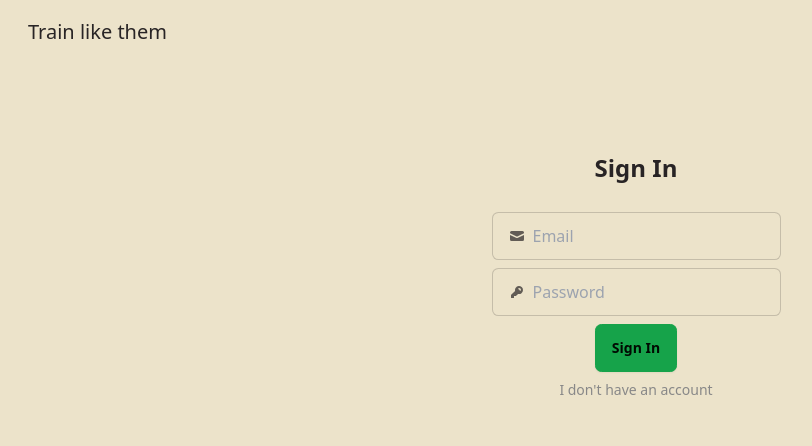
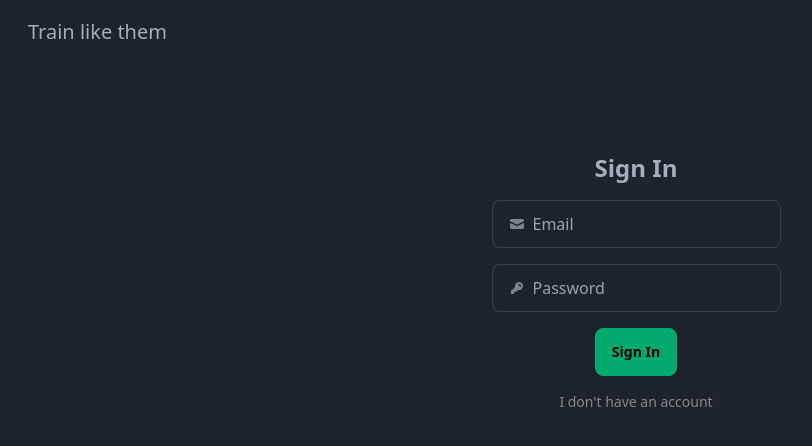
Before and after one commit to AlexGuenot/train_like_them, a Next.js app: page /login in a window 1280 px wide. Shown: the top 446 px of the page, without its empty margins (4-816 px from the left). Built offline with nearby package versions, Linux system fonts and the light colour scheme; no server answers.

Commit message:
log in / sign up toasts

```diff
--- a/src/app/layout.tsx
+++ b/src/app/layout.tsx
@@ -2,7 +2,7 @@ import type { Metadata } from "next";
 import "./globals.css";
 import { Provider } from  "./provider";
 import Header from "./components/header";
-import { Flip, Slide, ToastContainer } from 'react-toastify';
+import { Flip, ToastContainer } from 'react-toastify';
 import 'react-toastify/dist/ReactToastify.css';
 export const metadata: Metadata = {
   title: "Create Next App",
@@ -15,7 +15,7 @@ export default function RootLayout({
   children: React.ReactNode;
 }>) {
   return (
-    <html lang="en" data-theme="retro">
+    <html lang="en" data-theme="dark">
       <Provider>
         <body>
           <Header/>
--- a/src/app/login/page.tsx
+++ b/src/app/login/page.tsx
@@ -3,79 +3,92 @@ import { FormEvent, useState } from "react";
 import { signIn } from "next-auth/react";
 import { useRouter } from "next/navigation";
 import Link from "next/link";
+import { toast } from "react-toastify";
 
 export default function Login() {
+  // eslint-disable-next-line @typescript-eslint/no-unused-vars
   const [error, setError] = useState("");
   const router = useRouter();
 
   const handleSubmit = async (event: FormEvent<HTMLFormElement>) => {
     event.preventDefault();
     const formData = new FormData(event.currentTarget);
+    const email = formData.get("email");
+    const password = formData.get("password");
+
+    if (!email || !password) {
+      toast.error("Please fill in all fields.");
+      return;
+    }
+
     const res = await signIn("credentials", {
-      email: formData.get("email"),
-      password: formData.get("password"),
+      email: email,
+      password: password,
       redirect: false,
     });
     if (res?.error) {
       setError(res.error as string);
+      toast.error(res.error);
     }
     if (res?.ok) {
+      toast.success("Login successful!");
       return router.push("/");
     }
   };
+
   return (
     <section className="flex justify-center mt-16">
       <form
-      className="p-6 w-full max-w-[400px] flex flex-col justify-between items-center gap-2"
-      onSubmit={handleSubmit}>
-      {error && <div className="text-black">{error}</div>}
-      <h1 className="mb-5 text-2xl font-bold">Sign In</h1>
+        className="p-6 w-full max-w-[400px] flex flex-col justify-between items-center gap-4"
+        onSubmit={handleSubmit}
+      >
+        <h1 className="text-2xl font-bold">Sign In</h1>
         <label className="input input-bordered flex items-center gap-2">
           <svg
             xmlns="http://www.w3.org/2000/svg"
             viewBox="0 0 16 16"
             fill="currentColor"
-        className="h-4 w-4 opacity-70">
-        <path
-          d="M2.5 3A1.5 1.5 0 0 0 1 4.5v.793c.026.009.051.02.076.032L7.674 8.51c.206.1.446.1.652 0l6.598-3.185A.755.755 0 0 1 15 5.293V4.5A1.5 1.5 0 0 0 13.5 3h-11Z" />
-        <path
-          d="M15 6.954 8.978 9.86a2.25 2.25 0 0 1-1.956 0L1 6.954V11.5A1.5 1.5 0 0 0 2.5 13h11a1.5 1.5 0 0 0 1.5-1.5V6.954Z" />
+            className="h-4 w-4 opacity-70"
+          >
+            <path d="M2.5 3A1.5 1.5 0 0 0 1 4.5v.793c.026.009.051.02.076.032L7.674 8.51c.206.1.446.1.652 0l6.598-3.185A.755.755 0 0 1 15 5.293V4.5A1.5 1.5 0 0 0 13.5 3h-11Z" />
+            <path d="M15 6.954 8.978 9.86a2.25 2.25 0 0 1-1.956 0L1 6.954V11.5A1.5 1.5 0 0 0 2.5 13h11a1.5 1.5 0 0 0 1.5-1.5V6.954Z" />
           </svg>
           <input
             type="email"
             placeholder="Email"
             className="grow"
-          name="email" />
+            name="email"
+          />
         </label>
         <label className="input input-bordered flex items-center gap-2">
           <svg
             xmlns="http://www.w3.org/2000/svg"
             viewBox="0 0 16 16"
             fill="currentColor"
-        className="h-4 w-4 opacity-70">
+            className="h-4 w-4 opacity-70"
+          >
             <path
               fillRule="evenodd"
               d="M14 6a4 4 0 0 1-4.899 3.899l-1.955 1.955a.5.5 0 0 1-.353.146H5v1.5a.5.5 0 0 1-.5.5h-2a.5.5 0 0 1-.5-.5v-2.293a.5.5 0 0 1 .146-.353l3.955-3.955A4 4 0 1 1 14 6Zm-4-2a.75.75 0 0 0 0 1.5.5.5 0 0 1 .5.5.75.75 0 0 0 1.5 0 2 2 0 0 0-2-2Z"
-          clipRule="evenodd" />
+              clipRule="evenodd"
+            />
           </svg>
           <input
             type="password"
             className="grow"
             name="password"
-          placeholder="Password" />
+            placeholder="Password"
+          />
         </label>
-
-      <button className=" btn btn-success">
-        Sign In
-      </button>
+        <button className="btn btn-success">Sign In</button>
 
         <Link
           href="/register"
-        className="text-sm text-[#888] transition duration-300 ease hover:text-[#eb650b]">
+          className="text-sm text-[#888] transition duration-300 ease hover:text-[#eb650b]"
+        >
           I don&apos;t have an account
         </Link>
       </form>
     </section>
   );
-
-};
+}
--- a/src/app/register/page.tsx
+++ b/src/app/register/page.tsx
@@ -1,23 +1,24 @@
 "use client";
-import { useRef, useState } from "react";
+import { useRef, FormEvent } from "react";
 import { useRouter } from "next/navigation";
 import Link from "next/link";
 import { register } from "@/actions/register";
 import { toast } from "react-toastify";
 
-
 export default function Register() {
-  const [error, setError] = useState<string>();
   const router = useRouter();
   const ref = useRef<HTMLFormElement>(null);
-  const handleSubmit = async (formData: FormData) => {
+
+  const handleSubmit = async (event: FormEvent<HTMLFormElement>) => {
+    event.preventDefault();
+
+    const formData = new FormData(event.currentTarget);
     const email = formData.get("email") as string;
     const password = formData.get("password") as string;
     const name = formData.get("name") as string;
 
     if (!email || !password || !name) {
       toast.error("Please fill in all fields.");
-
       return;
     }
 
@@ -26,11 +27,16 @@ export default function Register() {
       password,
       name,
     });
-    ref.current?.reset();
+
     if (r?.error) {
-      setError(r.error);
+      if (r.error.includes("already in use")) {
+        toast.error("Email already exist");
+      } else {
+        toast.error(r.error);
+      }
       return;
     } else {
+      ref.current?.reset();
       toast.success("Registration successful!");
       return router.push("/login");
     }
@@ -40,10 +46,9 @@ export default function Register() {
     <section className="flex justify-center mt-16">
       <form
         ref={ref}
-        action={handleSubmit}
+        onSubmit={handleSubmit} // Use onSubmit instead of action
         className="p-6 w-full max-w-[400px] flex flex-col justify-between items-center gap-2"
       >
-        {error && <div className="text-red-500">{error}</div>}
         <h1 className="mb-5 text-2xl font-bold">Register</h1>
 
         <label className="input input-bordered flex items-center gap-2">
@@ -63,7 +68,7 @@ export default function Register() {
           />
         </label>
         <label className="input input-bordered flex items-center gap-2">
-          <svg
+        <svg
             xmlns="http://www.w3.org/2000/svg"
             viewBox="0 0 16 16"
             fill="currentColor"
@@ -88,7 +93,7 @@ export default function Register() {
           >
             <path
               fillRule="evenodd"
-              d="M14 6a4 4 0 0 1-4.899 3.899l-1.955 1.955a.5.5 0 0 1-.353.146H5v1.5a.5.5 0 0 1-.5.5h-2a.5.5 0 0 1-.5-.5v-2.293a.5.5 0 0 1 .146-.353l3.955-3.955A4 4 0 1 1 14 6Zm-4-2a.75.75 0 0 0 0 1.5.5.5 0 0 1 .5.5.75.75 0 0 0 1.5 0 2 2 0 0 0-2-2Z"
+              d="M14 6a4 4 0 0 1-4.899 3.899l-1.955 1.955a.5.5 0 0 1-.353.146H5v1.5a.5.5 0 0 1-.5.5h-2a.5.5 0 0 1-.5-.5v-2.293a.5.5 0 0 1 .146-.353l3.955-3.955A4 4 0 1 1 14 6Zm-4-2a75.75 0 0 0 0 1.5.5.5 0 0 1 .5.5.75.75 0 0 0 1.5 0 2 2 0 0 0-2-2Z"
               clipRule="evenodd"
             />
           </svg>
--- a/src/lib/auth.ts
+++ b/src/lib/auth.ts
@@ -19,14 +19,14 @@ const user = await User.findOne({
   email: credentials?.email,
 }).select("+password");
 
-if (!user) throw new Error("Wrong Email");
+if (!user) throw new Error("Wrong Credentials");
 
 const passwordMatch = await bcrypt.compare(
   credentials!.password,
   user.password
 );
 
-if (!passwordMatch) throw new Error("Wrong Password");
+if (!passwordMatch) throw new Error("Wrong Credentials");
 return user;
       },
     }),
```
Lines whose indentation alone changed are shown as unchanged.
